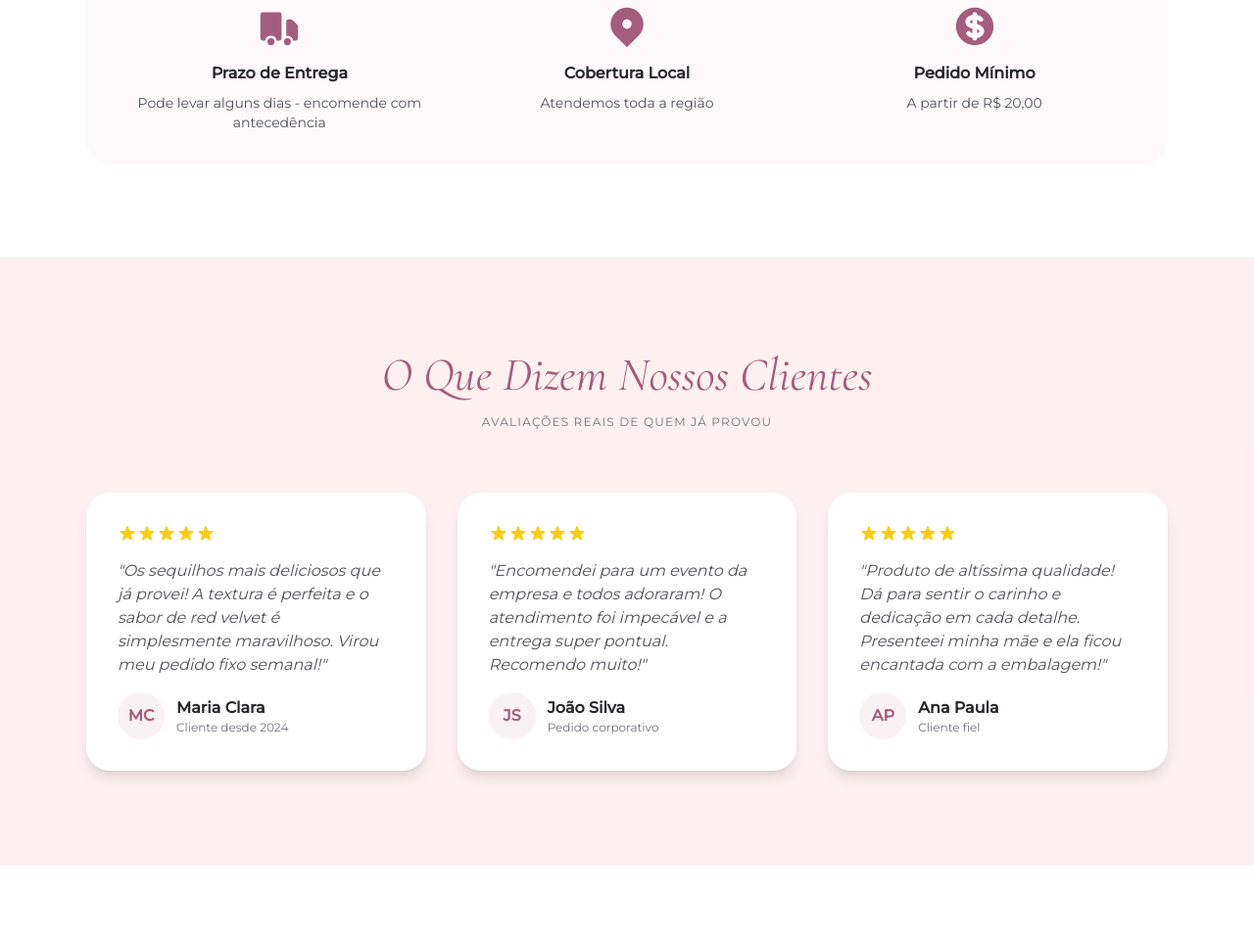
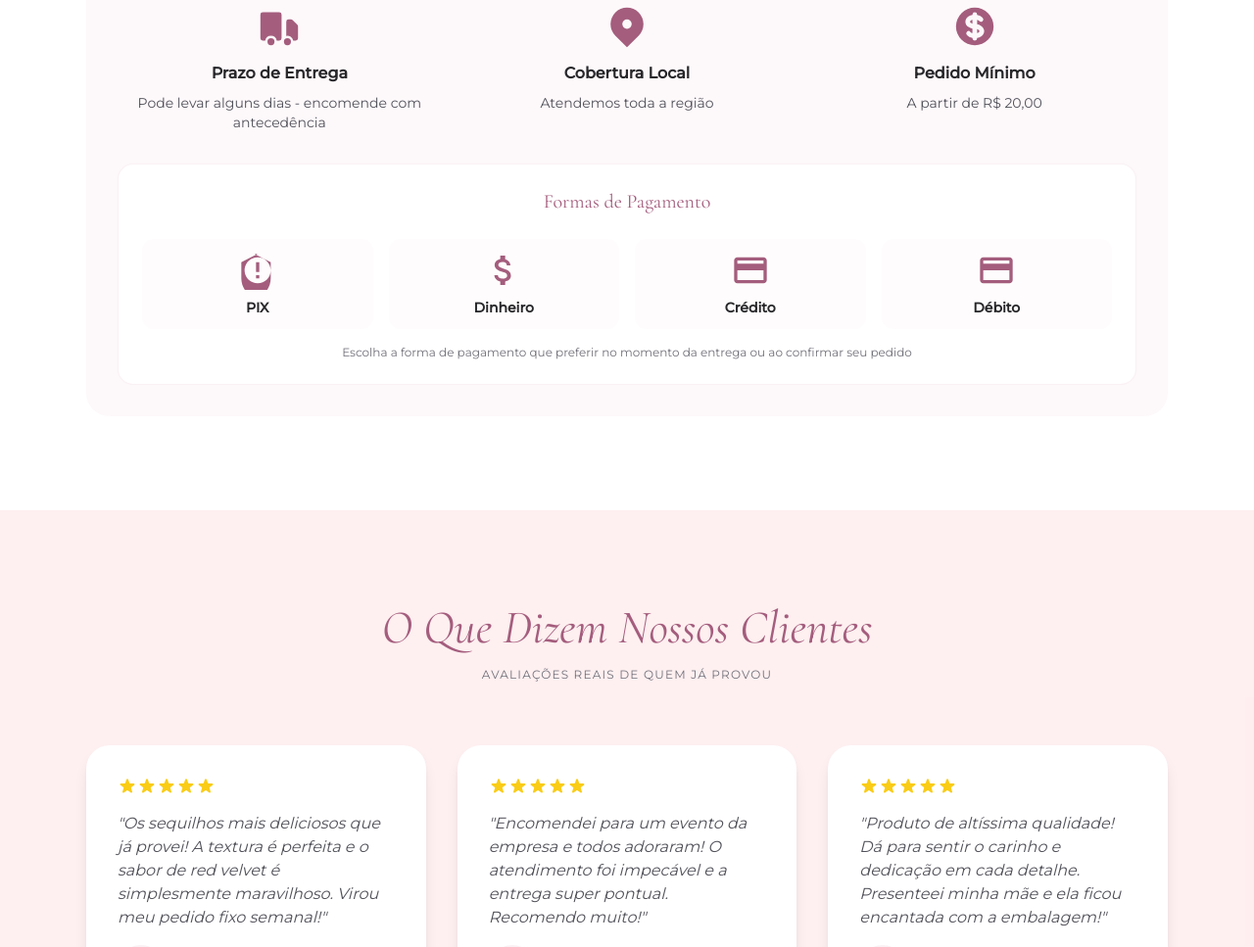
Before and after one commit to 19950512/sequilhosgourmet, a plain HTML site: page site/index.html in a window 1280 px wide. Shown: the part 7417-8384 px from the top of the page at 98% size. Drawn offline with nearby package versions, Linux system fonts and the light colour scheme.

Commit message:
tag google analytics

```diff
--- a/site/index.html
+++ b/site/index.html
@@ -767,6 +767,38 @@
                         <p class="text-sm text-zinc-600 dark:text-zinc-400">A partir de R$ 20,00</p>
                     </div>
                 </div>
+
+                <!-- Formas de Pagamento -->
+                <div class="mt-8 bg-white dark:bg-zinc-800 rounded-2xl p-6 border border-brand/20">
+                    <h4 class="text-xl font-serif text-center mb-6 text-brand-dark dark:text-brand">Formas de Pagamento</h4>
+                    <div class="grid grid-cols-2 md:grid-cols-4 gap-4">
+                        <div class="flex flex-col items-center p-3 bg-brand/5 dark:bg-zinc-700 rounded-xl">
+                            <svg class="w-10 h-10 mb-2 text-brand-dark" fill="currentColor" viewBox="0 0 24 24">
+                                <path d="M12 2L2 7v10c0 5.55 3.84 10.74 9 12 5.16-1.26 9-6.45 9-12V7l-10-5zm0 18c-4.41 0-8-3.59-8-8s3.59-8 8-8 8 3.59 8 8-3.59 8-8 8zm-1-13h2v6h-2zm0 8h2v2h-2z"/>
+                            </svg>
+                            <span class="text-sm font-semibold text-center">PIX</span>
+                        </div>
+                        <div class="flex flex-col items-center p-3 bg-brand/5 dark:bg-zinc-700 rounded-xl">
+                            <svg class="w-10 h-10 mb-2 text-brand-dark" fill="currentColor" viewBox="0 0 24 24">
+                                <path d="M11.8 10.9c-2.27-.59-3-1.2-3-2.15 0-1.09 1.01-1.85 2.7-1.85 1.78 0 2.44.85 2.5 2.1h2.21c-.07-1.72-1.12-3.3-3.21-3.81V3h-3v2.16c-1.94.42-3.5 1.68-3.5 3.61 0 2.31 1.91 3.46 4.7 4.13 2.5.6 3 1.48 3 2.41 0 .69-.49 1.79-2.7 1.79-2.06 0-2.87-.92-2.98-2.1h-2.2c.12 2.19 1.76 3.42 3.68 3.83V21h3v-2.15c1.95-.37 3.5-1.5 3.5-3.55 0-2.84-2.43-3.81-4.7-4.4z"/>
+                            </svg>
+                            <span class="text-sm font-semibold text-center">Dinheiro</span>
+                        </div>
+                        <div class="flex flex-col items-center p-3 bg-brand/5 dark:bg-zinc-700 rounded-xl">
+                            <svg class="w-10 h-10 mb-2 text-brand-dark" fill="currentColor" viewBox="0 0 24 24">
+                                <path d="M20 4H4c-1.11 0-1.99.89-1.99 2L2 18c0 1.11.89 2 2 2h16c1.11 0 2-.89 2-2V6c0-1.11-.89-2-2-2zm0 14H4v-6h16v6zm0-10H4V6h16v2z"/>
+                            </svg>
+                            <span class="text-sm font-semibold text-center">Crédito</span>
+                        </div>
+                        <div class="flex flex-col items-center p-3 bg-brand/5 dark:bg-zinc-700 rounded-xl">
+                            <svg class="w-10 h-10 mb-2 text-brand-dark" fill="currentColor" viewBox="0 0 24 24">
+                                <path d="M20 4H4c-1.11 0-1.99.89-1.99 2L2 18c0 1.11.89 2 2 2h16c1.11 0 2-.89 2-2V6c0-1.11-.89-2-2-2zm0 14H4v-6h16v6zm0-10H4V6h16v2z"/>
+                            </svg>
+                            <span class="text-sm font-semibold text-center">Débito</span>
+                        </div>
+                    </div>
+                    <p class="text-xs text-center text-zinc-500 dark:text-zinc-400 mt-4">Escolha a forma de pagamento que preferir no momento da entrega ou ao confirmar seu pedido</p>
+                </div>
             </div>
         </div>
     </section>
@@ -1177,5 +1209,14 @@
             });
         });
     </script>
+    <!-- Google tag (gtag.js) -->
+    <script async src="https://www.googletagmanager.com/gtag/js?id=G-LZ6F09PJ0H"></script>
+    <script>
+    window.dataLayer = window.dataLayer || [];
+    function gtag(){dataLayer.push(arguments);}
+    gtag('js', new Date());
+
+    gtag('config', 'G-LZ6F09PJ0H');
+    </script>
 </body>
 </html>
```
